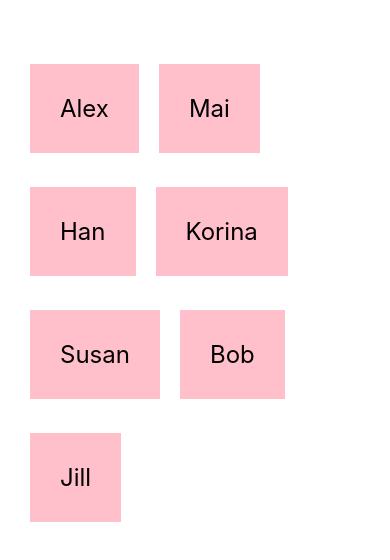
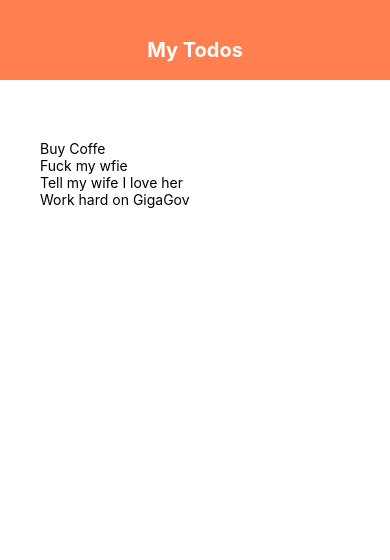
Before and after one commit to trew13690/todo-react-native-sample, a React Native app: screen / in a window 390 px wide. Shown: the top 560 px of the page. Built offline with nearby package versions, Linux system fonts and the light colour scheme.

Commit message:
Added Header Component and Refactor App for todo list app

```diff
--- a/App.js
+++ b/App.js
@@ -1,58 +1,45 @@
 import React, {useState} from 'react';
 import { StyleSheet, Text, View, FlatList, ScrollView, TouchableOpacity } from 'react-native';
+import header from './components/header';
+import Header from "./components/header";
 
 export default function App() {
-    const [people, setPeople] = useState([
-        {name: 'Alex', key: '1'},
-        {name: 'Mai', key: '2'},
-        {name: 'Han', key: '3'},
-        {name: 'Korina', key: '4'},
-        {name: 'Susan', key: '5'},
-        {name: 'Bob', key: '6'},
-        {name: 'Jill', key: '7'}
-    ]);
 
-    const pressHandler = (id) => {
-        console.log(id);
-        setPeople((prevPeople) => {
-            return prevPeople.filter(person => person.id != id)
-        })
-    }
+    const [todos, setTodos] = useState([
+        {text: 'Buy Coffe', key: '1'},
+        {text: 'Fuck my wfie', key: '2'},
+        {text: 'Tell my wife I love her', key: '3'},
+        {text: 'Work hard on GigaGov', key: '4'}
+    ])
+
   return (
   <View style={styles.container}>
-   {/*   <ScrollView>
-          {people.map(item => (
-              <View key={item.key}>
-                <Text style={styles.item}>{item.name}</Text>
-              </View>
-     ))}
-     </ScrollView>*/}
-
-     <FlatList
-         numColumns={2}
-         keyExtractor={(item)=> item.id}
-         data={people}
-         renderItem={({item}) => (
-             <TouchableOpacity onPress={() => pressHandler(item.id)}>
-                 <Text style={styles.item}>{item.name}</Text>
-             </TouchableOpacity>
-             )}/>
+      <Header />
+      <View style={styles.content}>
+          {/* to form */}
+          <View style={styles.list}>
+              <FlatList
+                data={todos}
+                renderItem={({item}) => (
+                    <Text>{item.text}</Text>
+                )}
+              />
+          </View>
+      </View>
   </View>
   );
 }
 
 const styles = StyleSheet.create({
-  container: {
+    container: {
       flex: 1,
       backgroundColor: '#fff',
-      paddingTop: 40,
-      paddingHorizontal: 20
-  },
-    item:{
-      marginTop: 24,
-      padding: 30,
-      margin: 10,
-      backgroundColor: 'pink',
-      fontSize: 24
+    },
+    content: {
+        padding: 40,
+
+    },
+    list: {
+        marginTop: 20,
     }
 });
--- /dev/null
+++ b/components/header.js
@@ -0,0 +1,30 @@
+import React from 'react';
+import {StyleSheet, Text, View} from 'react-native';
+
+
+export default function Header () {
+
+    return (
+        <View style={styles.header}>
+            <Text style={styles.title}>
+                My Todos
+            </Text>
+        </View>
+    )
+}
+
+const styles = StyleSheet.create({
+header: {
+    height: 80,
+    padding: 38,
+    backgroundColor: 'coral'
+},
+    title: {
+    textAlign: 'center',
+        color: '#fff',
+        fontSize: 20,
+        fontWeight: 'bold',
+    }
+
+
+})
```
